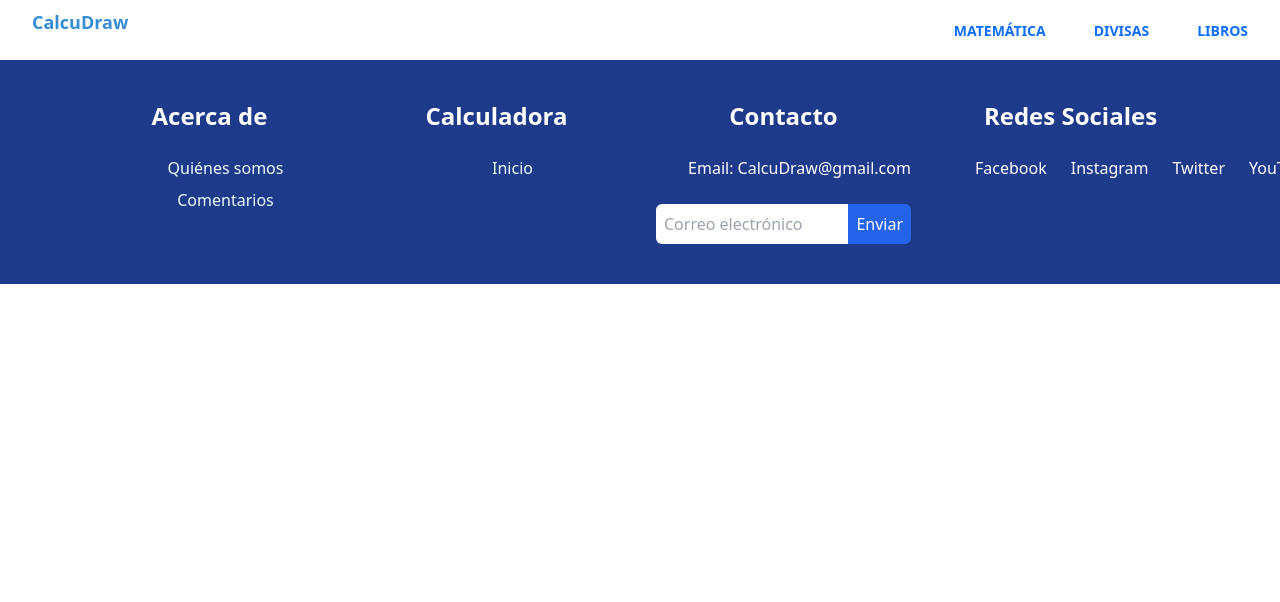
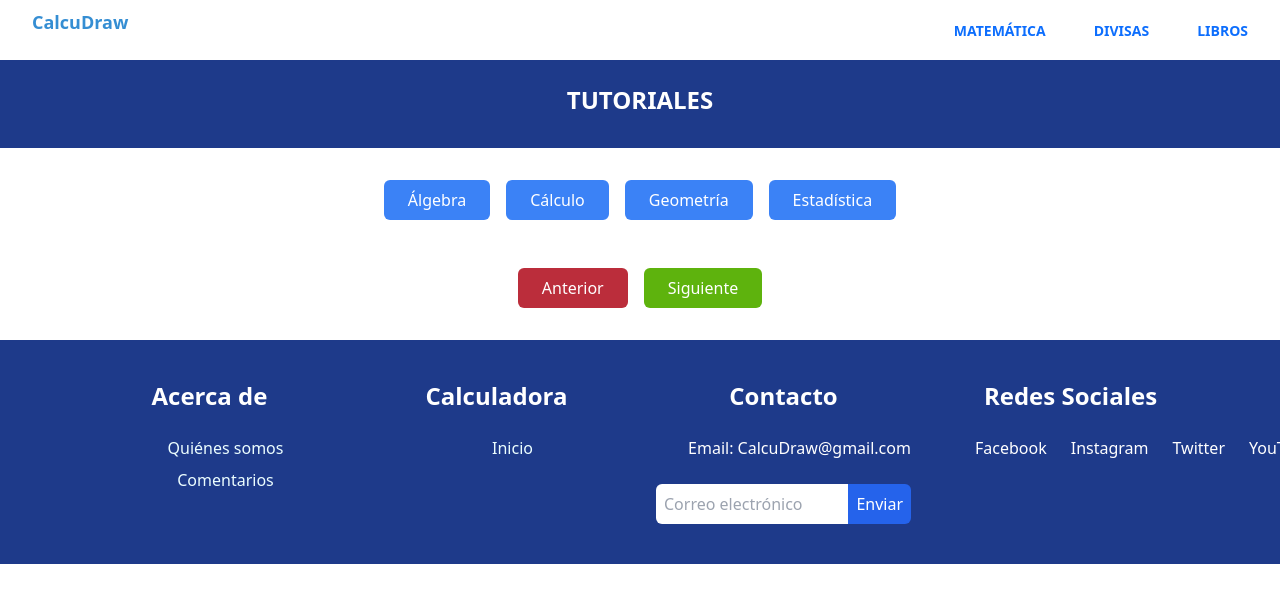
Before and after one commit to IshaRaymundo/CalcuDraw, a React (Create React App) app: page /tutorials in a window 1280 px wide. Shown: the top 602 px of the page. Built offline with nearby package versions, Linux system fonts and the light colour scheme.

Commit message:
tutoriales

```diff
--- a/package.json
+++ b/package.json
@@ -17,6 +17,7 @@
     "react-icons": "^4.12.0",
     "react-router-dom": "^6.16.0",
     "react-scripts": "5.0.1",
+    "react-youtube": "^10.1.0",
     "web-vitals": "^2.1.4"
   },
   "scripts": {
--- a/src/App.js
+++ b/src/App.js
@@ -13,6 +13,7 @@ import Footer from './componentes/footer';
 import Pizarra from './paginas/Pizarra';
 import CommentsApp from './paginas/jsonApi';
 import Libros from './paginas/libros';
+import YoutubeRepository from './paginas/tutorials'
 
 
 function App() {
@@ -31,6 +32,7 @@ function App() {
           <Route path="/pizarra" element={<Pizarra />} />
           <Route path="/jsonApi" element={<CommentsApp />} />
           <Route path="/libros" element={<Libros />} />
+          <Route path="/tutorials" element={<YoutubeRepository />} />
 
         </Routes>
       </div>
--- a/src/paginas/Pizarra.jsx
+++ b/src/paginas/Pizarra.jsx
@@ -11,6 +11,10 @@ const Pizarra = () => {
   };
 
   return (
+    <>
+      <header className="bg-blue-900 text-white p-4">
+        <h1 className="text-2xl font-semibold text-center">PIZARRÓN</h1>
+      </header>
       <div className="flex justify-center items-center h-screen bg-gray-200">
         <div className="pizarra-container p-4 border-4 border-[#358ed3] rounded-lg shadow-lg">
           <div>
@@ -22,7 +26,10 @@ const Pizarra = () => {
             <div className="flex items-center">
               {" "}
               {/* Modificado */}
-            <label htmlFor="colorPicker" className="mr-1 font-bold text-[#358ed3]">
+              <label
+                htmlFor="colorPicker"
+                className="mr-1 font-bold text-[#358ed3]"
+              >
                 COLOR:
               </label>
               <input
@@ -36,7 +43,10 @@ const Pizarra = () => {
             <div className="flex items-center">
               {" "}
               {/* Modificado */}
-            <label htmlFor="brushSize" className="mr-1 font-bold text-[#358ed3]">
+              <label
+                htmlFor="brushSize"
+                className="mr-1 font-bold text-[#358ed3]"
+              >
                 TAMAÑO:
               </label>
               <input
@@ -67,6 +77,7 @@ const Pizarra = () => {
           </button>
         </div>
       </div>
+    </>
   );
 };
 
--- a/src/paginas/divisas.jsx
+++ b/src/paginas/divisas.jsx
@@ -1,6 +1,7 @@
 import React, { useState, useEffect } from "react";
 import "bootstrap/dist/css/bootstrap.min.css";
 import { FaExchangeAlt } from "react-icons/fa"; // Utilizamos FaExchangeAlt en lugar de FaSyncAlt
+
 
 const Divisas = () => {
   const [exchangeRates, setExchangeRates] = useState({});
--- a/src/paginas/home.jsx
+++ b/src/paginas/home.jsx
@@ -60,8 +60,11 @@ function Home() {
         <br></br>
 
         <div className="flex justify-center">
-          <Button variant="light" className="m-2 rounded-pill" as={Link} to="/formulario">
+          <Button variant="light" className="m-2 rounded-pill" as={Link} to="/??">
             <span className="text-primary font-bold">FORMULARIOS</span>
+          </Button>
+          <Button variant="light" className="m-2 rounded-pill" as={Link} to="/tutorials">
+            <span className="text-primary font-bold">TUTORIALES</span>
           </Button>
           <Button variant="light" className="m-2 rounded-pill" as={Link} to="/pizarra">
             <span className="text-primary font-bold">DIBUJO</span>
--- /dev/null
+++ b/src/paginas/tutorials.jsx
@@ -0,0 +1,105 @@
+import React, { useState } from "react";
+import YouTube from "react-youtube";
+
+const YoutubeRepository = () => {
+  const [videoIndex, setVideoIndex] = useState(0);
+
+  const videoIds = {
+    algebra: ["bphsXpEbbF8", "DV3C_RawfBg", "EwpYzJRVOf4"],
+    calculus: ["pUfQ1kCuRjY", "pMYdSjgzrys", "U7onW7mMzLM"],
+    geometry: ["GGTf7Dw1EXE", "Xu5RI6I9v2o", "l6mcVTGW7JE"],
+    statistics: ["nCszHELuwxk", "fOuRqk1nzgY", "oZRaDwnpXkY"],
+    // Agrega más categorías y videos según sea necesario
+  };
+
+  const [selectedCategory, setSelectedCategory] = useState("algebra");
+
+  const changeCategory = (category) => {
+    setSelectedCategory(category);
+    setVideoIndex(0); // Reiniciar el índice del video al cambiar la categoría
+  };
+
+  const previousVideo = () => {
+    if (videoIndex > 0) {
+      setVideoIndex(videoIndex - 1);
+    }
+  };
+
+  const nextVideo = () => {
+    const videos = videoIds[selectedCategory];
+    if (videoIndex < videos.length - 1) {
+      setVideoIndex(videoIndex + 1);
+    }
+  };
+
+  const opts = {
+    height: "390",
+    width: "640",
+    playerVars: {
+      autoplay: 1,
+    },
+  };
+
+  return (
+    <>
+      <header className="bg-blue-900 text-white p-4">
+        <h1 className="text-2xl font-semibold text-center">
+          TUTORIALES
+        </h1>
+      </header>
+      <div className="container mx-auto my-8">
+        <div className="flex justify-center mb-4">
+          <button
+            onClick={() => changeCategory("algebra")}
+            className="mx-2 px-4 py-2 bg-blue-500 text-white rounded-md hover:bg-blue-600 focus:outline-none focus:bg-blue-600"
+          >
+            Álgebra
+          </button>
+          <button
+            onClick={() => changeCategory("calculus")}
+            className="mx-2 px-4 py-2 bg-blue-500 text-white rounded-md hover:bg-blue-600 focus:outline-none focus:bg-blue-600"
+          >
+            Cálculo
+          </button>
+          <button
+            onClick={() => changeCategory("geometry")}
+            className="mx-2 px-4 py-2 bg-blue-500 text-white rounded-md hover:bg-blue-600 focus:outline-none focus:bg-blue-600"
+          >
+            Geometría
+          </button>
+          <button
+            onClick={() => changeCategory("statistics")}
+            className="mx-2 px-4 py-2 bg-blue-500 text-white rounded-md hover:bg-blue-600 focus:outline-none focus:bg-blue-600"
+          >
+            Estadística
+          </button>
+          {/* Agrega más botones para otras categorías */}
+        </div>
+
+        <div className="flex justify-center">
+          <YouTube
+            videoId={videoIds[selectedCategory][videoIndex]}
+            opts={opts}
+          />
+        </div>
+        <br></br>
+        <div className="flex justify-center mb-4">
+          <button
+            onClick={previousVideo}
+            className="mx-2 px-4 py-2 bg-[#bb2d3b] text-white rounded-md hover:bg-[#b70101] focus:outline-none focus:bg-blue-600"
+          >
+            Anterior
+          </button>
+          <button
+            onClick={nextVideo}
+            className="mx-2 px-4 py-2 bg-[#5eb30d] text-white rounded-md hover:bg-[#0f9a33] focus:outline-none focus:bg-blue-600"
+          >
+            Siguiente
+          </button>
+        </div>
+      </div>
+    </>
+  );
+};
+
+export default YoutubeRepository;
```
Also changed, not shown: src/paginas/formularios.jsx (deleted), 2 other files (tests, documents, lock files or other folders). Lines whose indentation alone changed are shown as unchanged.
